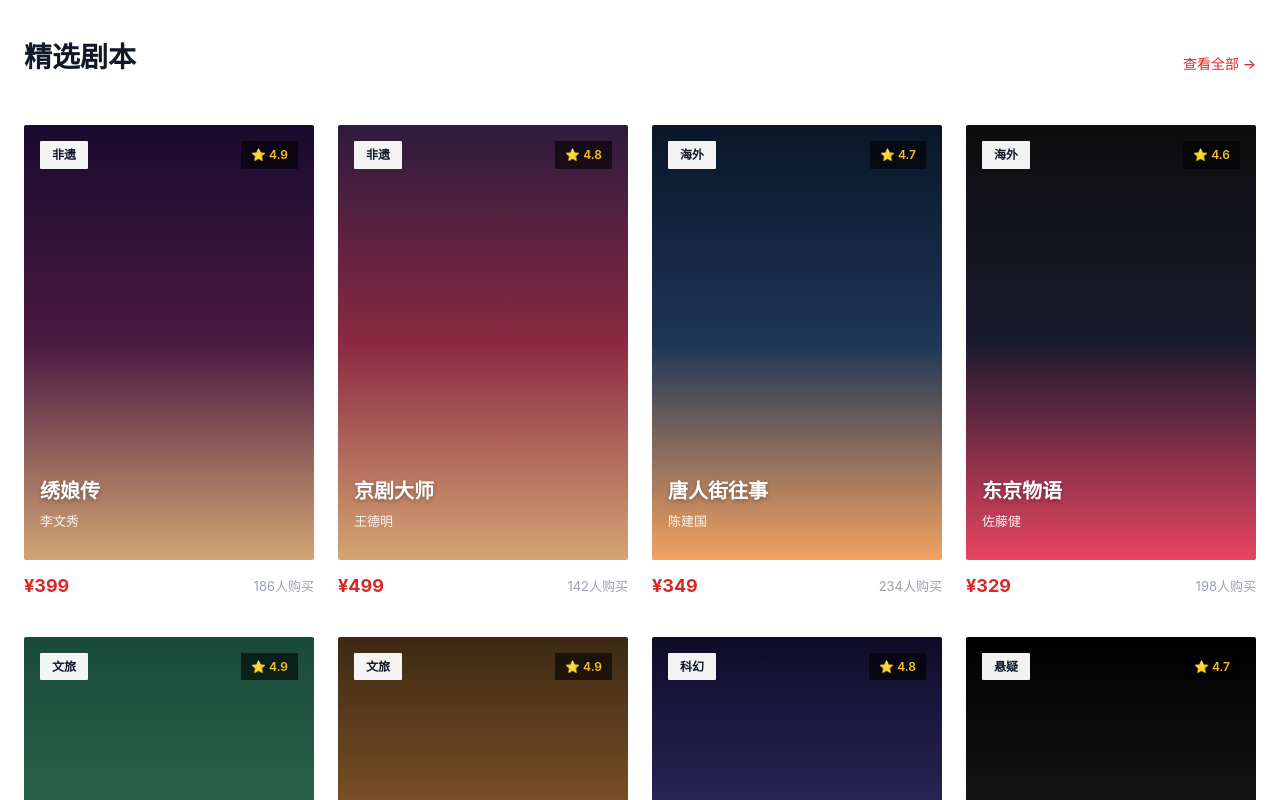
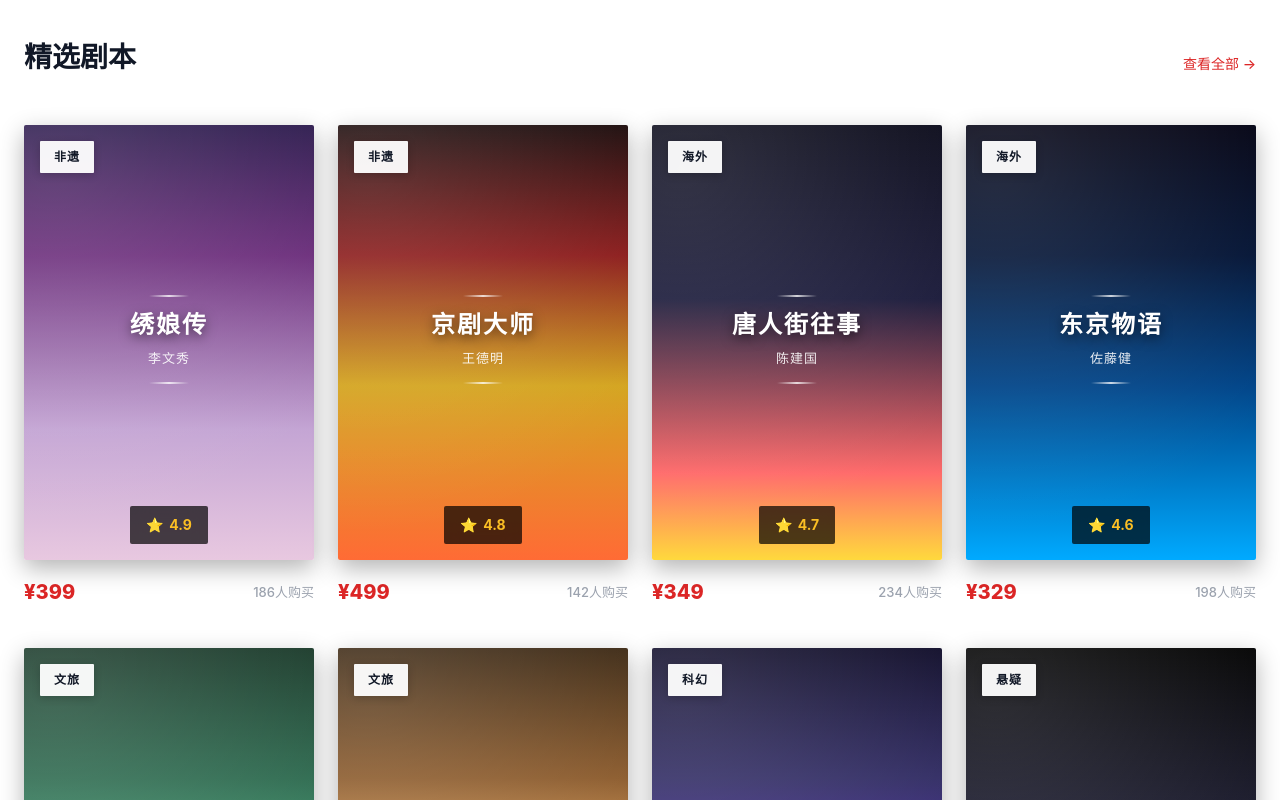
Before and after one commit to damiyoyo520-pixel/midodo-, a Vue app in the folder frontend/: page /home in a window 1280 px wide. Shown: the part 500-1300 px from the top of the page. Built offline with nearby package versions, Linux system fonts and the light colour scheme.

Commit message:
feat: 显示剧本交易平台
Co-authored-by: traeagent <traeagent@users.noreply.github.com>

```diff
--- a/frontend/src/pages/Home.vue
+++ b/frontend/src/pages/Home.vue
@@ -54,15 +54,28 @@
           class="script-card"
         >
           <div class="script-poster" :style="{ background: script.gradient }">
+            <!-- 光效装饰 -->
+            <div class="poster-light-effect"></div>
+
+            <!-- 顶部信息 -->
             <div class="poster-overlay">
               <span class="poster-genre">{{ script.genre }}</span>
             </div>
+
+            <!-- 中间信息 -->
             <div class="poster-info">
+              <div class="poster-divider"></div>
               <h3>{{ script.title }}</h3>
-              <p>{{ script.director }}</p>
+              <p class="director">{{ script.director }}</p>
+              <div class="poster-divider"></div>
             </div>
-            <div class="poster-rating">
-              <span>⭐ {{ script.rating }}</span>
+
+            <!-- 底部评分 -->
+            <div class="poster-bottom">
+              <div class="poster-rating">
+                <span>⭐</span>
+                <span>{{ script.rating }}</span>
+              </div>
             </div>
           </div>
           <div class="script-meta">
@@ -152,7 +165,8 @@ const scripts = ref([
     price: 399,
     rating: 4.9,
     sales: 186,
-    gradient: 'linear-gradient(180deg, #1a0a2e 0%, #4a1942 50%, #d4a574 100%)'
+    gradient: 'linear-gradient(180deg, #2d1b4e 0%, #6b2d7b 30%, #c4a5d4 70%, #e8c8e0 100%)',
+    accent: '#f5e6ff'
   },
   {
     id: '2',
@@ -162,7 +176,8 @@ const scripts = ref([
     price: 499,
     rating: 4.8,
     sales: 142,
-    gradient: 'linear-gradient(180deg, #2d1b3d 0%, #8b2942 50%, #d4a574 100%)'
+    gradient: 'linear-gradient(180deg, #1a0a0a 0%, #8b1a1a 30%, #d4a520 60%, #ff6b35 100%)',
+    accent: '#ffd700'
   },
   {
     id: '3',
@@ -172,7 +187,8 @@ const scripts = ref([
     price: 349,
     rating: 4.7,
     sales: 234,
-    gradient: 'linear-gradient(180deg, #0a1628 0%, #1d3557 50%, #f4a261 100%)'
+    gradient: 'linear-gradient(180deg, #0a0a1a 0%, #1a1a3a 40%, #ff6b6b 80%, #ffd93d 100%)',
+    accent: '#ffd93d'
   },
   {
     id: '4',
@@ -182,7 +198,8 @@ const scripts = ref([
     price: 329,
     rating: 4.6,
     sales: 198,
-    gradient: 'linear-gradient(180deg, #0d0d0d 0%, #1a1a2e 50%, #e94560 100%)'
+    gradient: 'linear-gradient(180deg, #000011 0%, #001133 30%, #004488 60%, #00aaff 100%)',
+    accent: '#00aaff'
   },
   {
     id: '5',
@@ -192,7 +209,8 @@ const scripts = ref([
     price: 369,
     rating: 4.9,
     sales: 267,
-    gradient: 'linear-gradient(180deg, #1a4a3a 0%, #2d6a4f 50%, #95d5b2 100%)'
+    gradient: 'linear-gradient(180deg, #1a3a2a 0%, #2d6a4f 30%, #52b788 60%, #95d5b2 100%)',
+    accent: '#95d5b2'
   },
   {
     id: '6',
@@ -202,7 +220,8 @@ const scripts = ref([
     price: 459,
     rating: 4.9,
     sales: 189,
-    gradient: 'linear-gradient(180deg, #3d2914 0%, #8b5a2b 50%, #dda15e 100%)'
+    gradient: 'linear-gradient(180deg, #3d2914 0%, #8b5a2b 30%, #dda15e 50%, #f4e4bc 100%)',
+    accent: '#dda15e'
   },
   {
     id: '7',
@@ -212,7 +231,8 @@ const scripts = ref([
     price: 449,
     rating: 4.8,
     sales: 156,
-    gradient: 'linear-gradient(180deg, #0f0c29 0%, #302b63 50%, #764ba2 100%)'
+    gradient: 'linear-gradient(180deg, #0f0c29 0%, #302b63 30%, #4a3299 50%, #764ba2 100%)',
+    accent: '#764ba2'
   },
   {
     id: '8',
@@ -222,7 +242,8 @@ const scripts = ref([
     price: 399,
     rating: 4.7,
     sales: 212,
-    gradient: 'linear-gradient(180deg, #000000 0%, #1a1a1a 50%, #4a4a4a 100%)'
+    gradient: 'linear-gradient(180deg, #000000 0%, #1a1a2e 40%, #2d2d44 70%, #4a4a6a 100%)',
+    accent: '#ff4757'
   }
 ])
 </script>
@@ -435,70 +456,116 @@ const scripts = ref([
   justify-content: space-between;
   padding: 16px;
   transition: transform 0.3s;
+  box-shadow: 0 8px 24px rgba(0, 0, 0, 0.3);
 }
 
 .script-card:hover .script-poster {
-  transform: translateY(-4px);
+  transform: translateY(-8px);
+  box-shadow: 0 16px 48px rgba(0, 0, 0, 0.4);
+}
+
+/* 光效 */
+.poster-light-effect {
+  position: absolute;
+  top: -50%;
+  left: -50%;
+  width: 200%;
+  height: 200%;
+  background: radial-gradient(circle at 30% 30%, rgba(255, 255, 255, 0.15) 0%, transparent 50%);
+  pointer-events: none;
+}
+
+.script-card:hover .poster-light-effect {
+  background: radial-gradient(circle at 30% 30%, rgba(255, 255, 255, 0.25) 0%, transparent 50%);
 }
 
 .poster-overlay {
   display: flex;
   justify-content: flex-start;
+  position: relative;
+  z-index: 2;
 }
 
 .poster-genre {
   background: rgba(255, 255, 255, 0.95);
   color: #111827;
-  padding: 4px 12px;
+  padding: 6px 14px;
   font-size: 12px;
-  font-weight: 600;
+  font-weight: 700;
   border-radius: 1px;
+  text-transform: uppercase;
+  letter-spacing: 1px;
+  box-shadow: 0 2px 8px rgba(0, 0, 0, 0.2);
 }
 
 .poster-info {
-  color: #ffffff;
+  position: relative;
+  z-index: 2;
+  text-align: center;
+  padding: 20px 0;
+}
+
+.poster-divider {
+  width: 40px;
+  height: 2px;
+  background: linear-gradient(90deg, transparent, rgba(255, 255, 255, 0.8), transparent);
+  margin: 12px auto;
 }
 
 .poster-info h3 {
-  font-size: 20px;
-  font-weight: 700;
-  margin-bottom: 4px;
-  text-shadow: 0 2px 4px rgba(0, 0, 0, 0.3);
+  font-size: 24px;
+  font-weight: 800;
+  color: #ffffff;
+  margin-bottom: 8px;
+  text-shadow: 0 4px 12px rgba(0, 0, 0, 0.5);
+  letter-spacing: 2px;
+  line-height: 1.3;
 }
 
-.poster-info p {
+.director {
   font-size: 13px;
-  opacity: 0.9;
+  color: rgba(255, 255, 255, 0.9);
+  font-weight: 500;
+  letter-spacing: 1px;
+}
+
+.poster-bottom {
+  position: relative;
+  z-index: 2;
+  display: flex;
+  justify-content: center;
 }
 
 .poster-rating {
-  position: absolute;
-  top: 16px;
-  right: 16px;
-  background: rgba(0, 0, 0, 0.6);
+  background: rgba(0, 0, 0, 0.7);
   color: #fbbf24;
-  padding: 4px 10px;
-  font-size: 12px;
-  font-weight: 600;
-  border-radius: 1px;
+  padding: 8px 16px;
+  font-size: 14px;
+  font-weight: 700;
+  border-radius: 2px;
+  display: flex;
+  align-items: center;
+  gap: 6px;
+  backdrop-filter: blur(8px);
 }
 
 .script-meta {
   display: flex;
   justify-content: space-between;
   align-items: center;
-  padding: 12px 0;
+  padding: 16px 0;
 }
 
 .script-price {
-  font-size: 18px;
-  font-weight: 700;
+  font-size: 20px;
+  font-weight: 800;
   color: #dc2626;
 }
 
 .script-sales {
   font-size: 13px;
   color: #9ca3af;
+  font-weight: 500;
 }
 
 /* 专区 */
```
